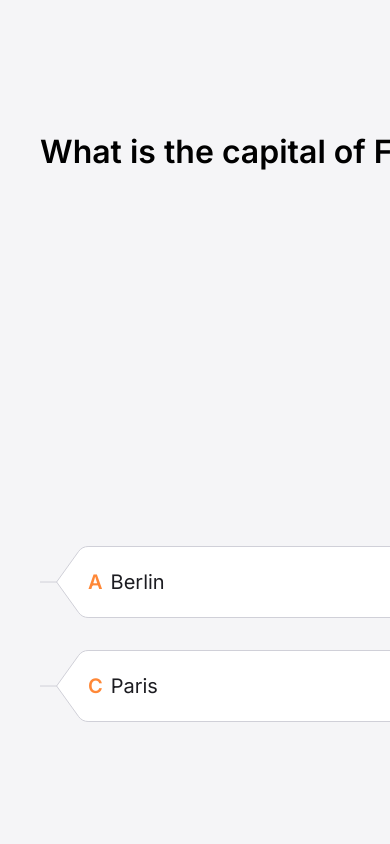
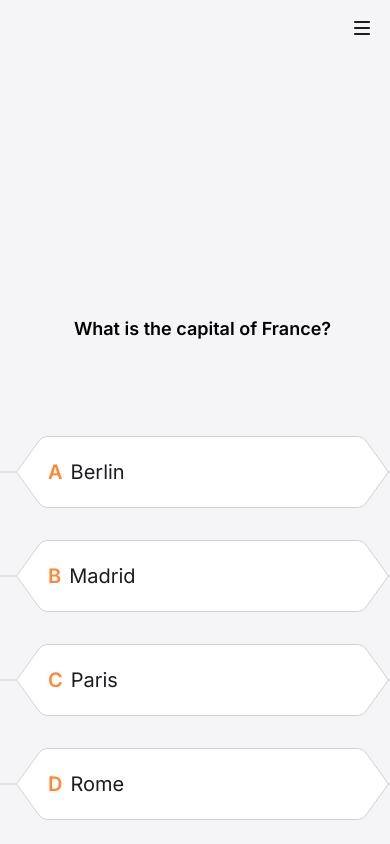
Before and after one commit to LyryKua/headway-test, a Next.js app: page /game in a window 390 px wide. Built offline with nearby package versions, Linux system fonts and the light colour scheme.

Commit message:
sidebar for mobile

```diff
--- a/src/components/Game/Game.module.css
+++ b/src/components/Game/Game.module.css
@@ -27,3 +27,23 @@
   justify-content: center;
   height: 72px;
 }
+
+@media (max-width: 768px) {
+  .container {
+    padding: 0;
+    justify-content: end;
+    gap: 97px;
+  }
+
+  .options {
+    grid-template-columns: 1fr;
+    width: 100%;
+    margin-bottom: 24px;
+  }
+
+  .question {
+    font-size: 18px;
+    line-height: 21px;
+    text-align: center;
+  }
+}
--- /dev/null
+++ b/src/components/HamburgerButton/HamburgerButton.module.css
@@ -0,0 +1,18 @@
+.container {
+  background: #FF8B37;
+  border-radius: 12px;
+  color: #FFFFFF;
+  font-size: 20px;
+  font-weight: 600;
+  line-height: 23px;
+  width: 296px;
+  height: 64px;
+}
+
+.container:hover {
+  background: #FFAC70;
+}
+
+.container:active {
+  background: #E87928;
+}
--- /dev/null
+++ b/src/components/HamburgerButton/HamburgerButton.tsx
@@ -0,0 +1,28 @@
+import React, { FC } from 'react'
+
+type Props = {
+  isOpen: boolean
+  onClick: () => void
+}
+
+export const HamburgerButton: FC<Props> = ({ isOpen, onClick }) => {
+  return (
+    <button onClick={onClick}>
+      {
+        isOpen
+          ? (
+            <svg width="24" height="24" viewBox="0 0 24 24" fill="none" xmlns="http://www.w3.org/2000/svg">
+              <path d="M18.364 7.05025C18.7545 6.65972 18.7545 6.02656 18.364 5.63603C17.9734 5.24551 17.3403 5.24551 16.9497 5.63603L12 10.5858L7.05026 5.63606C6.65974 5.24554 6.02657 5.24554 5.63605 5.63606C5.24553 6.02659 5.24553 6.65975 5.63605 7.05028L10.5858 12L5.63603 16.9497C5.24551 17.3403 5.24551 17.9734 5.63603 18.364C6.02656 18.7545 6.65972 18.7545 7.05025 18.364L12 13.4142L16.9498 18.364C17.3403 18.7545 17.9734 18.7545 18.364 18.364C18.7545 17.9735 18.7545 17.3403 18.364 16.9498L13.4142 12L18.364 7.05025Z" fill="#1C1C21" />
+            </svg>
+          )
+          : (
+            <svg width="24" height="24" viewBox="0 0 24 24" fill="none" xmlns="http://www.w3.org/2000/svg">
+              <path d="M4 6C4 5.44772 4.44772 5 5 5H19C19.5523 5 20 5.44772 20 6C20 6.55228 19.5523 7 19 7H5C4.44772 7 4 6.55228 4 6Z" fill="#1C1C21" />
+              <path d="M4 12C4 11.4477 4.44772 11 5 11H19C19.5523 11 20 11.4477 20 12C20 12.5523 19.5523 13 19 13H5C4.44772 13 4 12.5523 4 12Z" fill="#1C1C21" />
+              <path d="M5 17C4.44772 17 4 17.4477 4 18C4 18.5523 4.44772 19 5 19H19C19.5523 19 20 18.5523 20 18C20 17.4477 19.5523 17 19 17H5Z" fill="#1C1C21" />
+            </svg>
+          )
+      }
+    </button>
+  )
+}
--- a/src/components/Sidebar/Sidebar.module.css
+++ b/src/components/Sidebar/Sidebar.module.css
@@ -1,3 +1,7 @@
+.hamburger {
+  display: none;
+}
+
 .container {
   display: flex;
   align-items: center;
@@ -9,3 +13,31 @@
   width: 376px;
   gap: 8px;
 }
+
+@media (max-width: 768px) {
+  .container {
+    display: none;
+  }
+
+  .hamburger {
+    display: block;
+    width: 24px;
+    height: 24px;
+    position: absolute;
+    top: 16px;
+    right: 16px;
+    z-index: 999;
+  }
+
+  .containerOpen {
+    position: absolute;
+    display: flex;
+    align-items: center;
+    justify-content: center;
+    top: 0;
+    left: 0;
+    right: 0;
+    bottom: 0;
+    background: #F5F5F7;
+  }
+}
--- a/src/components/Sidebar/Sidebar.tsx
+++ b/src/components/Sidebar/Sidebar.tsx
@@ -1,16 +1,27 @@
 'use client'
 
+import { HamburgerButton } from '@/components/HamburgerButton/HamburgerButton'
 import { HexagonLabel } from '@/components/HexagonLabel/HexagonLabel'
 import { useQuestionsContext } from '@/contexts/QuestionsContext/QuestionsContext'
-import React, { FC } from 'react'
+import React, { FC, useState } from 'react'
 import s from './Sidebar.module.css'
 
 export const Sidebar: FC = () => {
   const { questions, currentQuestionIndex } = useQuestionsContext()
+  const [isOpen, setIsOpen] = useState(false)
 
+  const handleClick = () => {
+    setIsOpen(!isOpen)
+  }
+
+  const className = isOpen ? s.containerOpen : s.container
 
   return (
-    <aside className={s.container}>
+    <>
+      <div className={s.hamburger}>
+        <HamburgerButton isOpen={isOpen} onClick={handleClick} />
+      </div>
+      <aside className={className}>
         <ul className={s.achievements}>
           {questions.map((question, index) =>
             (
@@ -20,5 +31,6 @@ export const Sidebar: FC = () => {
             ))}
         </ul>
       </aside>
+    </>
   )
 }
```
Lines whose indentation alone changed are shown as unchanged.
